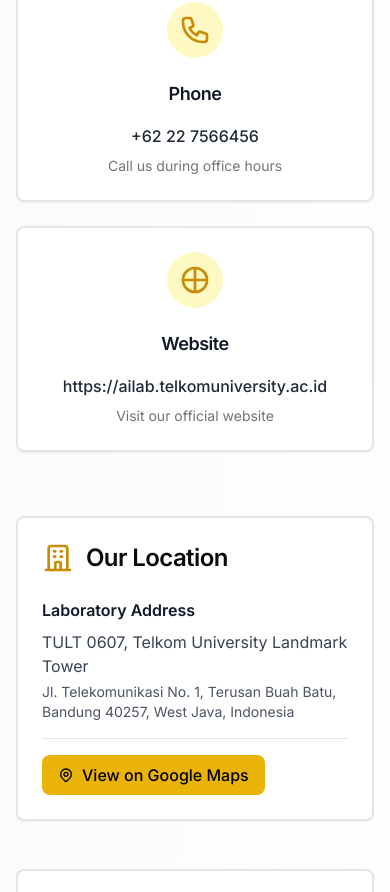
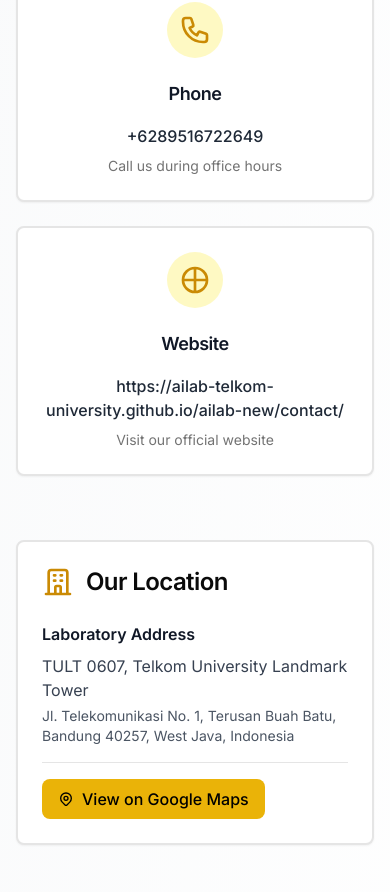
Before and after one commit to AIlab-Telkom-University/ailab-new, a Next.js app: page /contact in a window 390 px wide. Shown: the part 956-1848 px from the top of the page. Built offline with nearby package versions, Linux system fonts and the light colour scheme.

Commit message:
Update contact phone number and website link

```diff
--- a/src/data/site.ts
+++ b/src/data/site.ts
@@ -9,8 +9,8 @@ export const siteConfig = {
     address: 'TULT 0607, Telkom University Landmark Tower',
     fullAddress: 'Jl. Telekomunikasi No. 1, Terusan Buah Batu, Bandung 40257, West Java, Indonesia',
     email: 'ailab@telkomuniversity.ac.id',
-    phone: '+62 22 7566456',
-    website: 'https://ailab.telkomuniversity.ac.id',
+    phone: '+6289516722649',
+    website: 'https://ailab-telkom-university.github.io/ailab-new/contact/',
   },
 
   // Social Media Links
--- a/src/lib/constants.ts
+++ b/src/lib/constants.ts
@@ -230,7 +230,7 @@ export const LAB_INFO = {
   },
   contact: {
     email: 'ailab@telkomuniversity.ac.id',
-    phone: '+62 22 7566456',
+    phone: '+6289516722649',
   },
   established: 2015,
 } as const;
```
